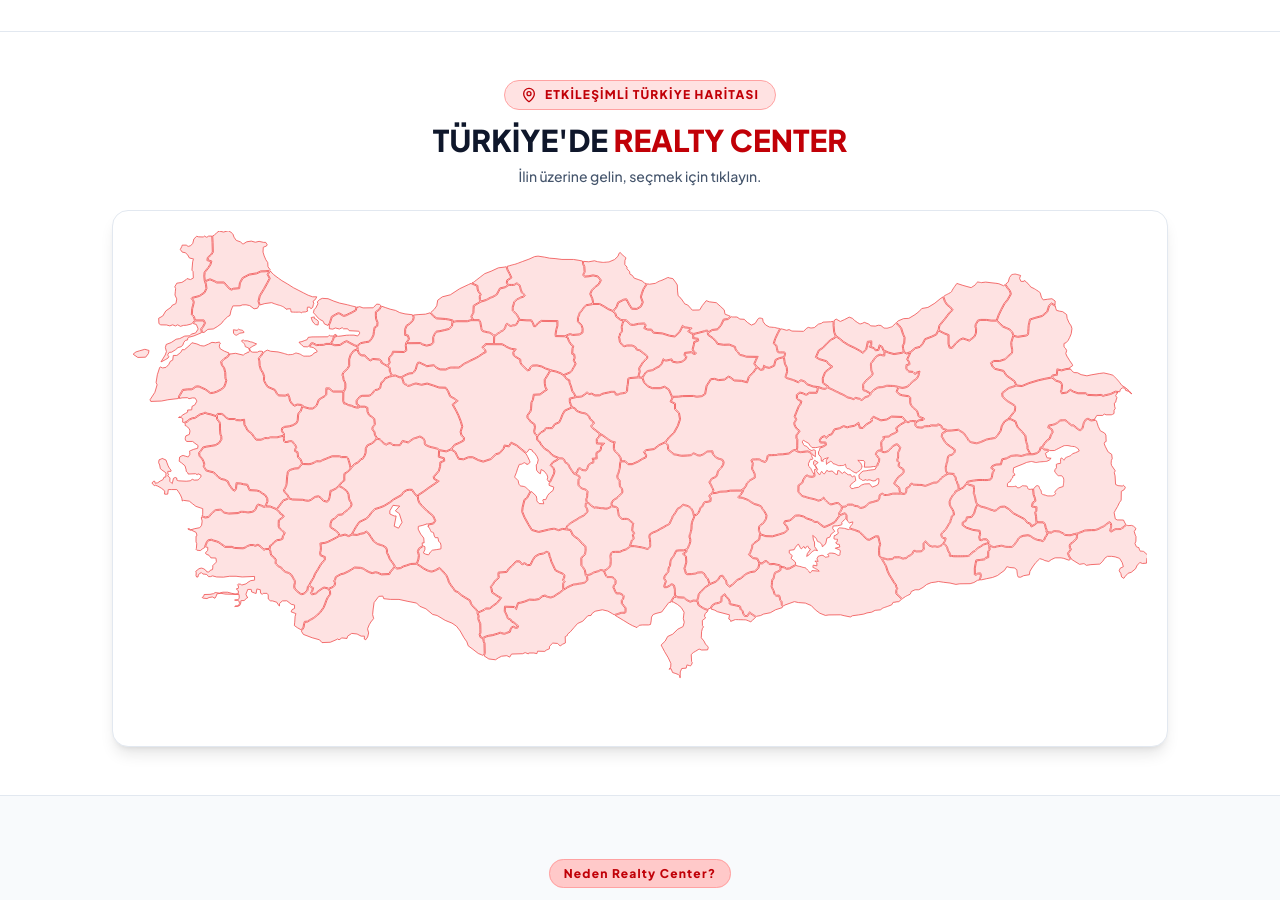
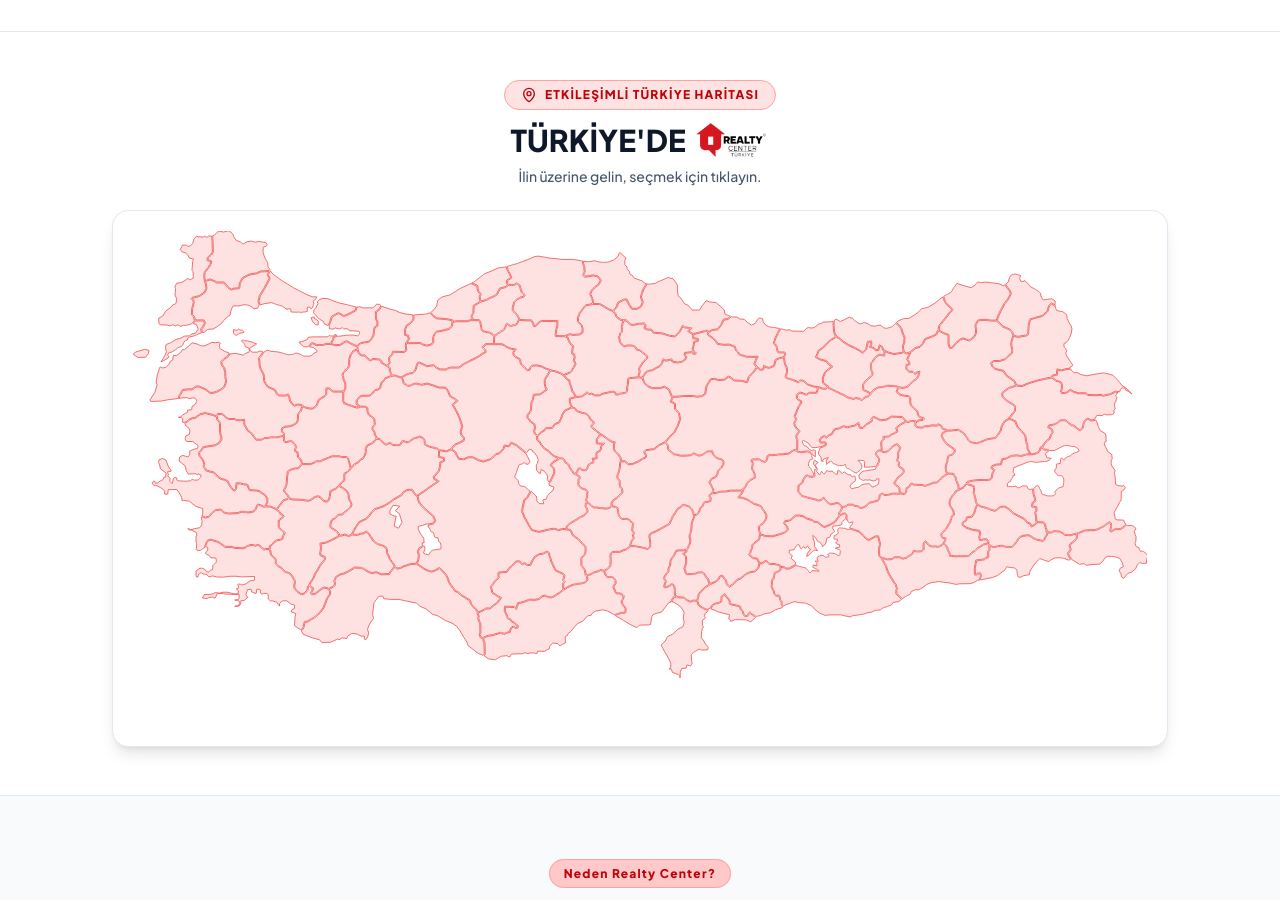
Before and after one commit to milligenclikmgd/realty-center, a React (Vite) app: page / in a window 1280 px wide. Shown: the part 1520-2420 px from the top of the page. Built offline with nearby package versions, Linux system fonts and the light colour scheme.

Commit message:
Use Realty Center logo in Turkey map heading

```diff
--- a/src/App.tsx
+++ b/src/App.tsx
@@ -476,7 +476,7 @@ function TurkeyListingMap() {
   return (
     <section className="bg-white py-12 text-slate-900 overflow-hidden border-b border-slate-200">
       <div className="max-w-6xl mx-auto px-6 lg:px-12">
-        <div className="text-center max-w-2xl mx-auto mb-6"><span className="inline-flex items-center gap-2 rounded-full border border-red-300 bg-red-100 px-4 py-1.5 text-xs font-black tracking-widest text-red-700"><MapPin className="w-4 h-4" />ETKİLEŞİMLİ TÜRKİYE HARİTASI</span><h2 className="mt-3 text-2xl sm:text-3xl font-black">TÜRKİYE'DE <span className="text-red-700">REALTY CENTER</span></h2><p className="mt-2 text-sm font-medium text-slate-600">İlin üzerine gelin, seçmek için tıklayın.</p></div>
+        <div className="text-center max-w-2xl mx-auto mb-6"><span className="inline-flex items-center gap-2 rounded-full border border-red-300 bg-red-100 px-4 py-1.5 text-xs font-black tracking-widest text-red-700"><MapPin className="w-4 h-4" />ETKİLEŞİMLİ TÜRKİYE HARİTASI</span><h2 className="mt-3 flex items-center justify-center gap-2 text-2xl sm:text-3xl font-black"><span>TÜRKİYE'DE</span><img src="/rlogo.png" alt="Realty Center" className="h-8 sm:h-9 w-auto object-contain" /></h2><p className="mt-2 text-sm font-medium text-slate-600">İlin üzerine gelin, seçmek için tıklayın.</p></div>
         <div className="rounded-2xl border border-slate-200 bg-white p-3 sm:p-5 shadow-lg">
           {mapError ? <p className="py-16 text-center text-sm text-slate-500">Harita şu anda yüklenemedi.</p> : <div className="relative mx-auto w-full max-w-5xl"><div ref={mapRef} onMouseMove={handleMapMove} onMouseLeave={handleMapLeave} onClick={handleMapClick} className="turkey-listing-map w-full [&_svg]:h-auto [&_svg]:w-full [&_g[data-realty-city]]:cursor-pointer" dangerouslySetInnerHTML={{ __html: svgMarkup }} /><div ref={tooltipRef} className="pointer-events-none absolute z-20 hidden rounded-xl bg-red-600 px-3 py-2 text-sm font-black text-white shadow-xl" /></div>}
         </div>
```
